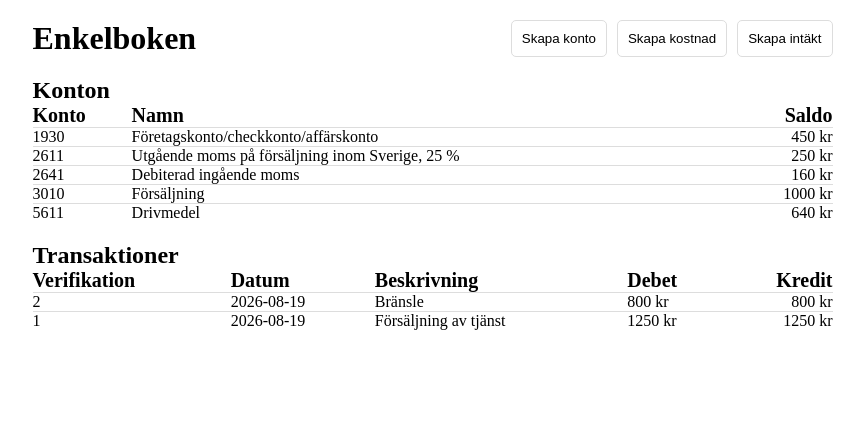
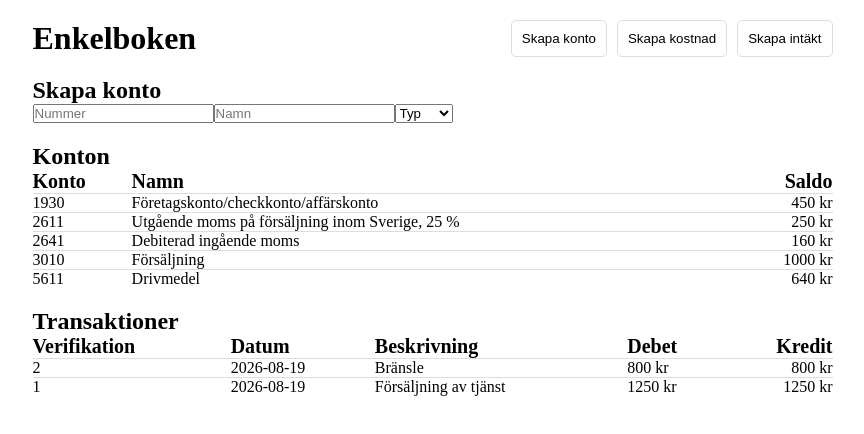
Before and after one commit to jesperlamberg/enklaboken, a Next.js app in the folder frontend/: page / in a window 1280 px wide. Shown: the top 434 px of the page, without its empty margins (200-1064 px from the left). Built offline with nearby package versions, Linux system fonts and the light colour scheme.

Commit message:
Refactor account creation: update createAccount function to use dynamic input values and enhance form structure for account creation

```diff
--- a/frontend/app/page.tsx
+++ b/frontend/app/page.tsx
@@ -6,17 +6,26 @@ import { initialAccounts, initialVouchers } from "./data/mockData";
 import { AccountsTable } from "./components/AccountsTable";
 import { VouchersTable } from "./components/VouchersTable";
 import { createAccount as createAccountService } from "./services/AccountService";
+import { Account } from "./models/Account";
 
 export default function Home() {
   const [accounts, setAccounts] = useState(initialAccounts);
   const [vouchers, setVouchers] = useState(initialVouchers);
 
+  const [accountNumber, setAccountNumber] = useState("");
+  const [accountName, setAccountName] = useState("");
+  const [accountNormalBalance, setAccountNormalBalance] = useState<Account["normalBalance"] | "">("");
+
   function createAccount() {
+    if (!accountNumber || !accountName || !accountNormalBalance) {
+      return;
+    }
+
     const newAccount = createAccountService(
       accounts,
-      "1930",
-      "Företagskonto",
-      "debit"
+      accountNumber,
+      accountName,
+      accountNormalBalance
     );
 
     setAccounts([...accounts, newAccount]);
@@ -26,6 +35,18 @@ export default function Home() {
     <>
       <Header onCreateAccount={createAccount} />
       <main>
+        <section>
+          <h2>Skapa konto</h2>
+          <form>
+            <input placeholder="Nummer" value={accountNumber} onChange={(e) => setAccountNumber(e.target.value)} />
+            <input placeholder="Namn" value={accountName} onChange={(e) => setAccountName(e.target.value)} />
+            <select value={accountNormalBalance} onChange={(e) => setAccountNormalBalance(e.target.value as Account["normalBalance"])}>
+              <option value="" disabled hidden>Typ</option>
+              <option value="debit">Debet</option>
+              <option value="credit">Kredit</option>
+            </select>
+          </form>
+        </section>
         <section id="accounts">
           <h2>Konton</h2>
           <AccountsTable accounts={accounts} vouchers={vouchers} />
```
